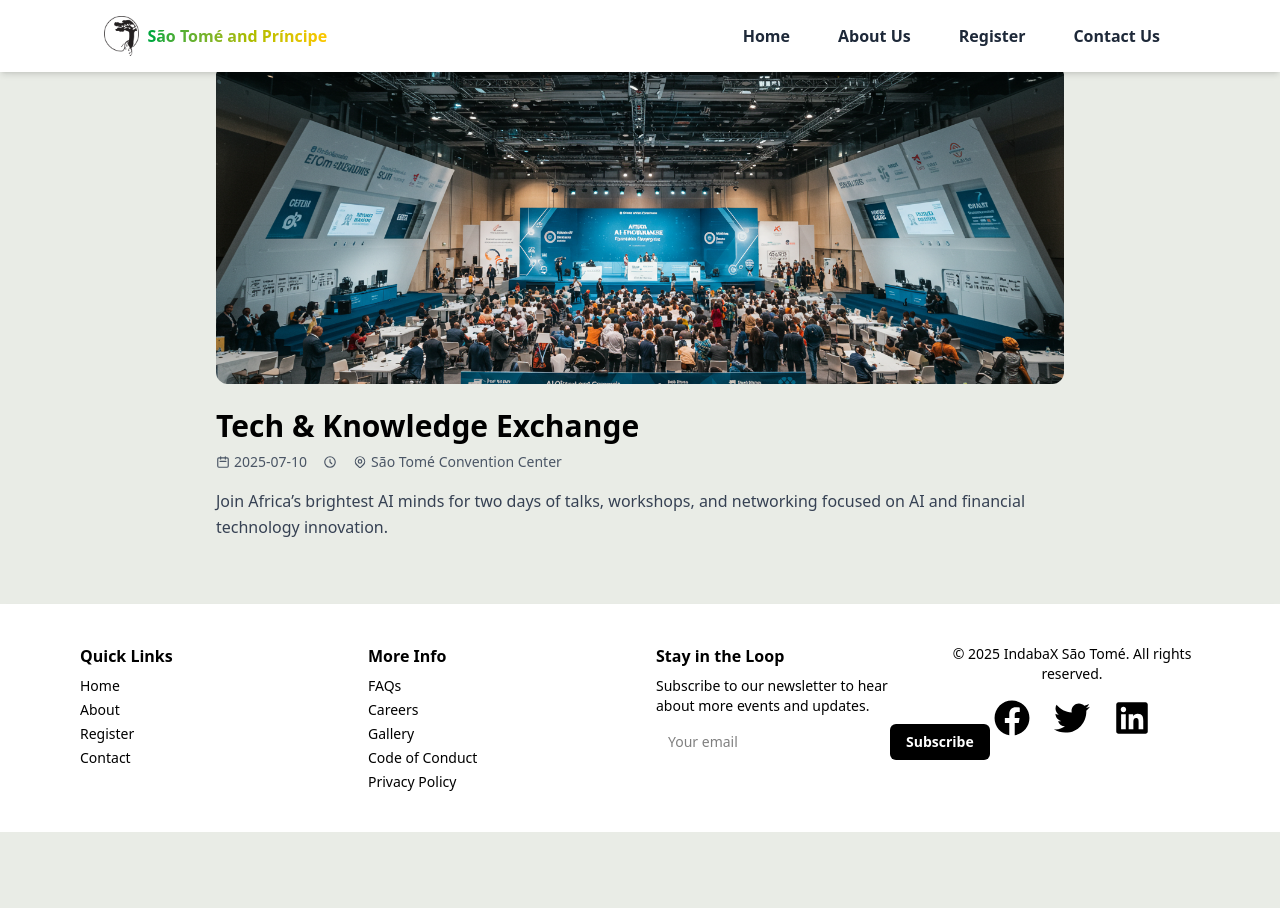
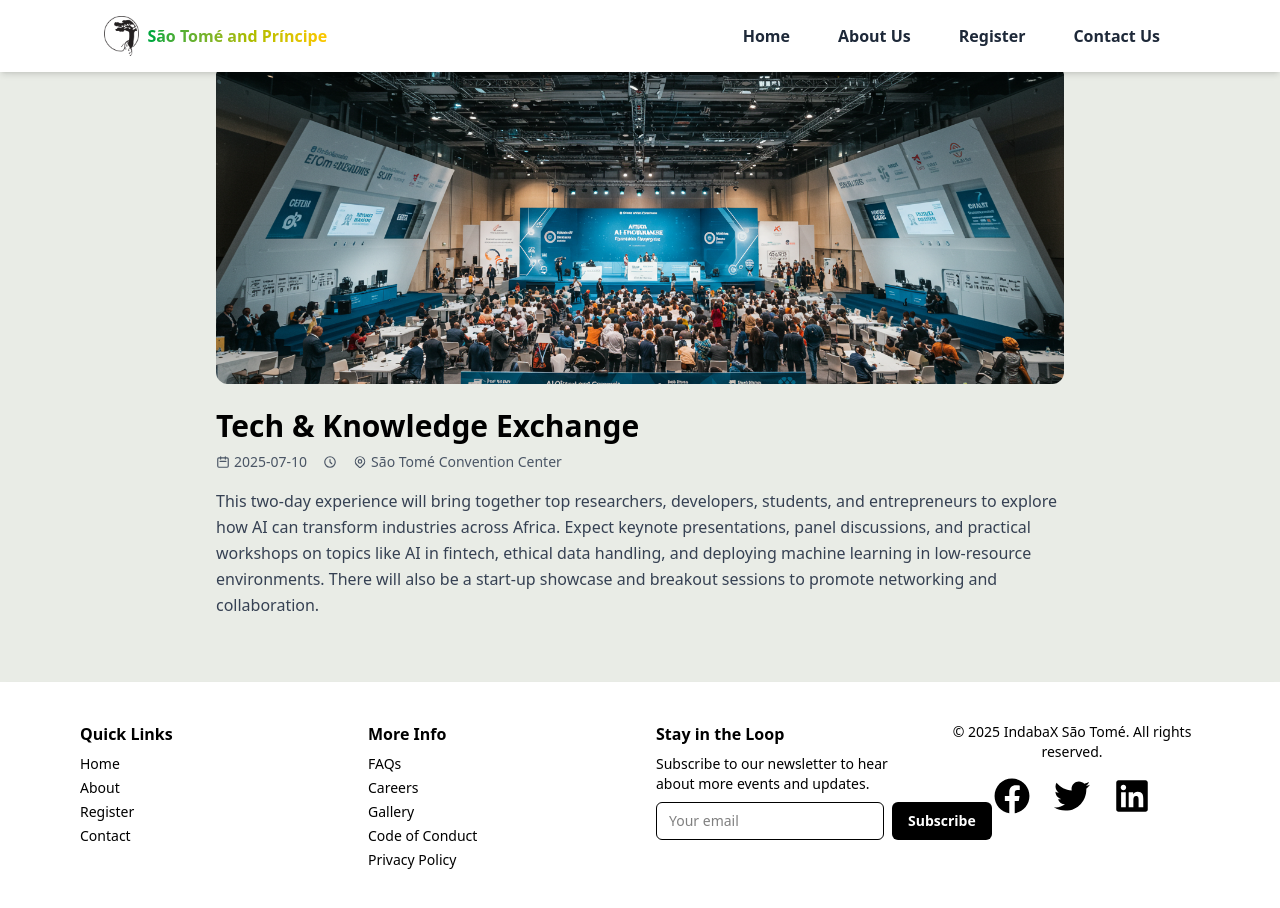
Before and after one commit to MOSOBELULU/indabaX, a React (Vite) app: page /eventdetail/1 in a window 1280 px wide. Before the commit the page ends 832 px from the top, so only its background shows below. Built offline with nearby package versions, Linux system fonts and the light colour scheme.

Commit message:
wip- footer

```diff
--- a/src/data/DummyData.jsx
+++ b/src/data/DummyData.jsx
@@ -74,7 +74,7 @@ export const sponsors = [
         link: "https://ai4d.ai" }
   ];
 
-  export const events = [
+ export const events = [
   {
     id: 1,
     image: '/images/events/event1.jpg',
@@ -84,6 +84,8 @@ export const sponsors = [
     location: "São Tomé Convention Center",
     description:
       "Join Africa’s brightest AI minds for two days of talks, workshops, and networking focused on AI and financial technology innovation.",
+    description2:
+      "This two-day experience will bring together top researchers, developers, students, and entrepreneurs to explore how AI can transform industries across Africa. Expect keynote presentations, panel discussions, and practical workshops on topics like AI in fintech, ethical data handling, and deploying machine learning in low-resource environments. There will also be a start-up showcase and breakout sessions to promote networking and collaboration.",
     registrationLink: "https://indabaxtsaotome.com/register",
   },
   {
@@ -95,6 +97,8 @@ export const sponsors = [
     location: "Tech Hub, São Tomé",
     description:
       "A hands-on workshop on responsible AI development led by Dr. Emily Walsh to prepare attendees for ethical challenges in AI projects.",
+    description2:
+      "This workshop offers a foundational look at AI ethics, covering the importance of fairness, transparency, and accountability in AI systems. Led by Dr. Emily Walsh, the session includes real-world case studies, group exercises, and frameworks for ethical decision-making. Participants will learn how to identify bias in data, evaluate the social impact of their models, and design for inclusion. Great for students, developers, and policy enthusiasts.",
     registrationLink: "https://indabaxtsaotome.com/workshops/ai-ethics",
   },
   {
@@ -106,9 +110,12 @@ export const sponsors = [
     location: "Oceanview Restaurant",
     description:
       "Celebrate the conclusion of IndabaX with speakers and participants over local cuisine and live music.",
+    description2:
+      "An elegant close to the IndabaX experience, this dinner offers attendees a chance to unwind, connect, and reflect. Enjoy a curated menu of São Toméan cuisine while mingling with keynote speakers, tech leaders, and fellow participants. The evening will feature cultural performances, light speeches, and informal networking — the perfect space to build partnerships, friendships, and future collaborations.",
     registrationLink: "https://indabaxtsaotome.com/networking-dinner",
   },
 ];
+
 
 export const testimonials = [
   {
--- a/src/layout/Footer.jsx
+++ b/src/layout/Footer.jsx
@@ -36,7 +36,7 @@ export default function Footer() {
             <input
               type="email"
               placeholder="Your email"
-              className="px-3 py-2 rounded-md bg-white text-black text-sm w-full sm:w-auto"
+              className="px-3 py-2 rounded-md bg-white text-black border border-black text-sm w-full sm:w-auto"
             />
             <button
               type="submit"
--- a/src/pages/EventDetail.jsx
+++ b/src/pages/EventDetail.jsx
@@ -5,10 +5,6 @@ import { HiOutlineCalendar, HiOutlineClock, HiOutlineLocationMarker } from "reac
 export default function EventDetails() {
   const { id } = useParams();
   const event = events.find((e) => e.id.toString() === id);
-
-//   const { id} = useParams();
-// const speaker = speakers.find((s) => s.id.toString()=== id)
-// if(!speaker) return <p className="text-center text-red-500">Speaker not found</p>
 
   if (!event) {
     return <div className="text-center mt-20 text-xl text-red-600">Event not found.</div>;
@@ -23,7 +19,7 @@ export default function EventDetails() {
         <span className="flex items-center gap-1"><HiOutlineClock /> {event.time}</span>
         <span className="flex items-center gap-1"><HiOutlineLocationMarker /> {event.location}</span>
       </div>
-      <p className="text-gray-700 leading-relaxed">{event.description}</p>
+      <p className="text-gray-700 leading-relaxed">{event.description2}</p>
     </div>
   );
 }
```
